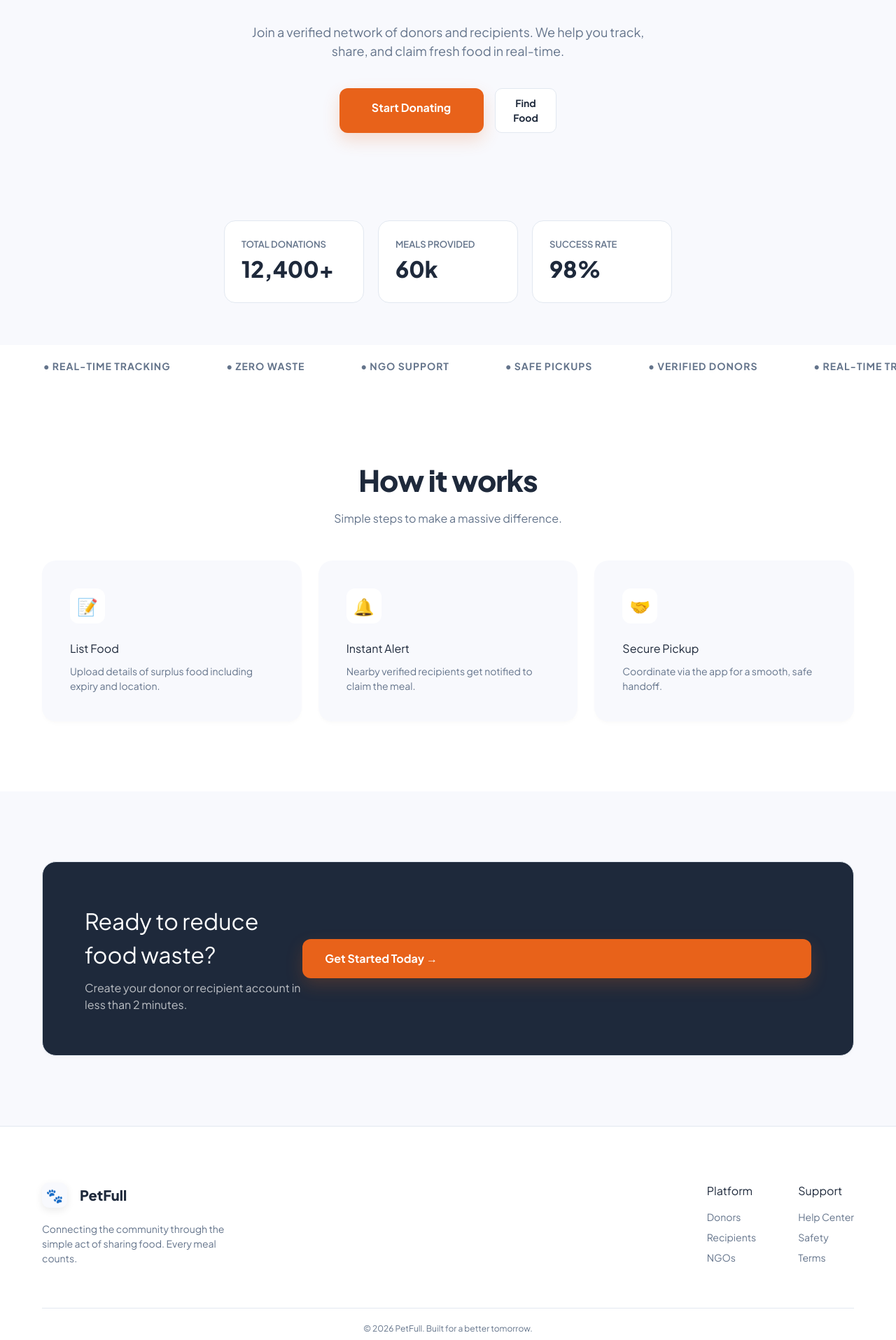
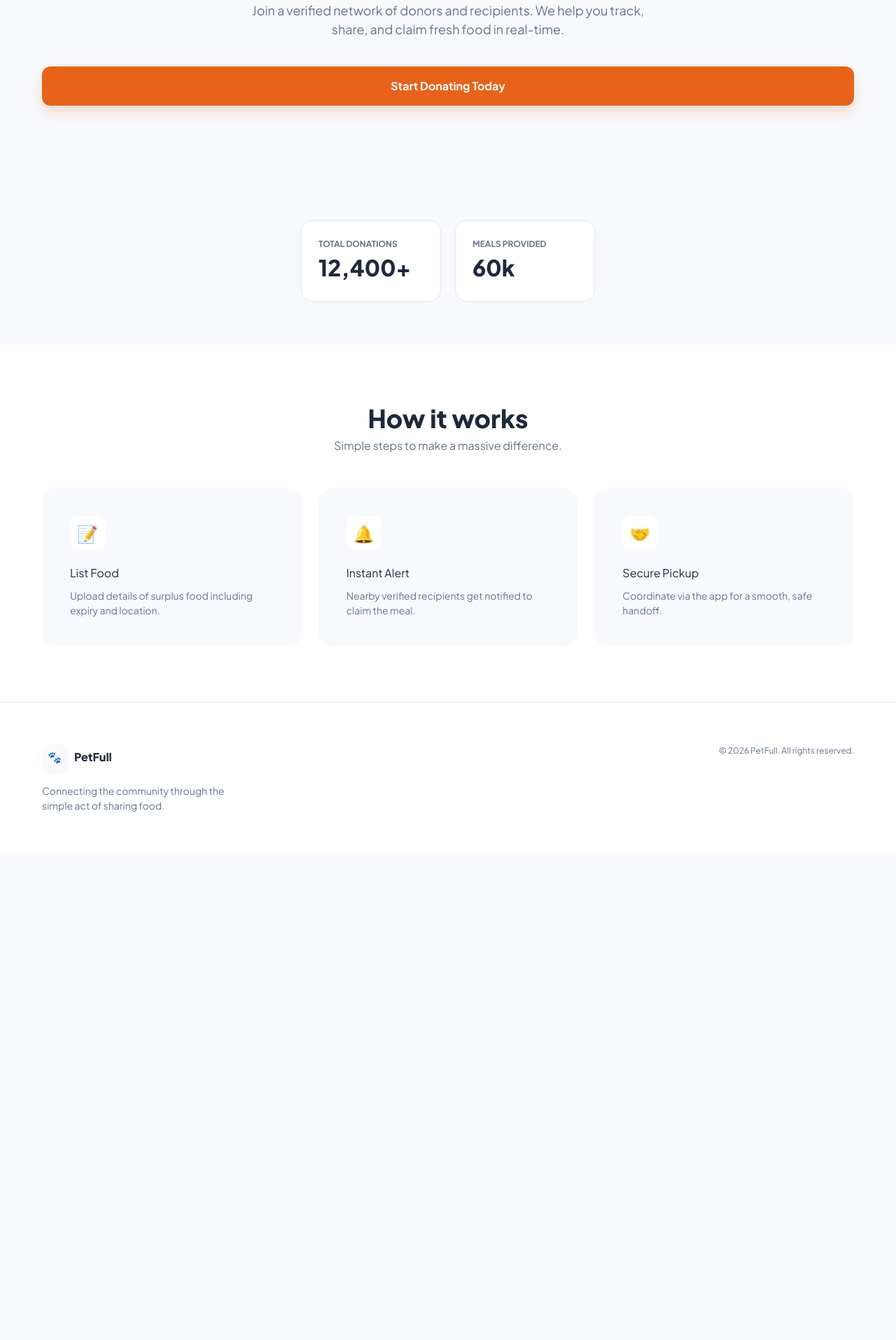
Before and after one commit to aviralgoel26/PetFull-Mine, a React (Create React App) app in the folder PetFullFrontend/petfull-frontend/: page / in a window 1280 px wide. Shown: the part 405-2320 px from the top of the page at 70% size. After the commit the page ends 1627 px from the top, so only its background shows below. Built offline with nearby package versions, Linux system fonts and the light colour scheme.

Commit message:
Integraed Landing Page 2.0

```diff
--- a/PetFullFrontend/petfull-frontend/src/pages/LandingPage.jsx
+++ b/PetFullFrontend/petfull-frontend/src/pages/LandingPage.jsx
@@ -6,11 +6,9 @@ const CSS = `
   *, *::before, *::after { box-sizing: border-box; margin: 0; padding: 0; }
 
   :root {
-    --bg-main:    #f8f9fd;   /* Soft lavender/gray from your screenshot */
+    --bg-main:    #f8f9fd;
     --card-bg:    #ffffff;
-    --primary:    #e8621a;   /* The orange from your "Pending" tags */
-    --accent-v:   #6366f1;   /* Indigo for a modern touch */
-    --accent-g:   #10b981;   /* Green for success states */
+    --primary:    #e8621a;
     --text-main:  #1e293b;
     --text-muted: #64748b;
     --border:     #e2e8f0;
@@ -22,134 +20,67 @@ const CSS = `
     background: var(--bg-main);
     color: var(--text-main);
     overflow-x: hidden;
-    line-height: 1.5;
   }
 
-  /* ── Nav ── */
+  /* Reveal Animation */
+  .reveal {
+    opacity: 0;
+    transform: translateY(20px);
+    transition: all 0.8s ease-out;
+  }
+  .reveal.visible {
+    opacity: 1;
+    transform: translateY(0);
+  }
+
+  /* Nav */
   .nav {
     position: fixed; top: 0; left: 0; right: 0; z-index: 100;
     display: flex; align-items: center; justify-content: space-between;
-    padding: 20px 60px;
-    transition: all 300ms ease;
+    padding: 20px 60px; transition: 300ms;
   }
   .nav.scrolled {
     background: rgba(255,255,255,0.8);
     backdrop-filter: blur(12px);
     padding: 12px 60px;
     border-bottom: 1px solid var(--border);
-    box-shadow: 0 4px 20px rgba(0,0,0,0.03);
-  }
-  .nav-logo {
-    display: flex; align-items: center; gap: 10px;
-    font-size: 20px; font-weight: 800;
-    color: var(--text-main); text-decoration: none;
-  }
-  .nav-logo-paw {
-    width: 36px; height: 36px; border-radius: 10px;
-    background: #fff; display: flex; align-items: center;
-    justify-content: center; box-shadow: 0 4px 12px rgba(0,0,0,0.08);
-  }
-  .nav-links { display: flex; align-items: center; gap: 12px; }
-  .nav-link {
-    padding: 8px 16px; border-radius: 8px; font-size: 14px;
-    font-weight: 600; color: var(--text-muted); text-decoration: none;
-    transition: all 200ms ease;
-  }
-  .nav-link:hover { color: var(--primary); background: #fff; }
-  .nav-btn {
-    padding: 10px 24px; border-radius: 10px;
-    background: var(--text-main); color: #fff;
-    font-size: 14px; font-weight: 700; border: none;
-    cursor: pointer; transition: all 200ms ease; text-decoration: none;
-  }
-  .nav-btn:hover { transform: translateY(-1px); box-shadow: 0 10px 20px rgba(0,0,0,0.1); }
-
-  /* ── Hero ── */
-  .hero {
-    min-height: 90vh;
-    display: flex; flex-direction: column;
-    justify-content: center; align-items: center;
-    padding: 140px 60px 80px;
-    text-align: center;
-  }
-  .hero-tag {
-    display: inline-flex; align-items: center; gap: 8px;
-    padding: 8px 16px; border-radius: 99px;
-    background: #fff; border: 1px solid var(--border);
-    font-size: 12px; font-weight: 700; color: var(--primary);
-    margin-bottom: 24px; box-shadow: 0 2px 10px rgba(0,0,0,0.02);
-  }
-  .hero-h1 {
-    font-size: clamp(48px, 6vw, 82px);
-    font-weight: 800; line-height: 1.1;
-    letter-spacing: -2px; color: var(--text-main);
-    max-width: 900px; margin-bottom: 24px;
-  }
-  .hero-h1 span { color: var(--primary); }
-
-  .hero-sub {
-    font-size: 18px; color: var(--text-muted);
-    max-width: 600px; margin-bottom: 40px;
   }
 
-  .btn-primary {
-    padding: 16px 32px; border-radius: 12px;
-    background: var(--primary); color: #fff;
-    font-size: 16px; font-weight: 700;
-    border: none; cursor: pointer; transition: 300ms; text-decoration: none;
-    box-shadow: 0 10px 25px rgba(232, 98, 26, 0.2);
-  }
-  .btn-primary:hover { transform: translateY(-3px); box-shadow: 0 15px 30px rgba(232, 98, 26, 0.3); }
+  .nav-logo { display: flex; align-items: center; gap: 10px; font-weight: 800; text-decoration: none; color: inherit; }
+  .nav-logo-paw { width: 36px; height: 36px; background: #fff; border-radius: 10px; display: flex; align-items: center; justify-content: center; box-shadow: 0 4px 10px rgba(0,0,0,0.05); }
 
-  /* ── Dashboard-style Cards ── */
-  .section { padding: 100px 60px; }
+  .nav-links { display: flex; align-items: center; gap: 12px; }
+  .nav-link { padding: 8px 16px; font-size: 14px; font-weight: 600; color: var(--text-muted); text-decoration: none; }
+  .nav-btn { padding: 10px 24px; border-radius: 10px; background: var(--text-main); color: #fff; font-weight: 700; text-decoration: none; font-size: 14px; }
+
+  /* Hero */
+  .hero { min-height: 90vh; display: flex; flex-direction: column; justify-content: center; align-items: center; padding: 100px 60px; text-align: center; }
+  .hero-tag { padding: 8px 16px; background: #fff; border: 1px solid var(--border); border-radius: 99px; font-size: 12px; font-weight: 700; color: var(--primary); margin-bottom: 24px; }
+  .hero-h1 { font-size: clamp(40px, 6vw, 72px); font-weight: 800; line-height: 1.1; margin-bottom: 24px; }
+  .hero-h1 span { color: var(--primary); }
+  .hero-sub { color: var(--text-muted); max-width: 600px; margin-bottom: 40px; font-size: 18px; }
+
+  .btn-primary { padding: 16px 32px; background: var(--primary); color: #fff; border-radius: 12px; text-decoration: none; font-weight: 700; box-shadow: 0 10px 20px rgba(232, 98, 26, 0.2); transition: 0.3s; }
+  .btn-primary:hover { transform: translateY(-3px); }
+
+  /* Cards */
+  .section { padding: 80px 60px; }
   .grid-3 { display: grid; grid-template-columns: repeat(3, 1fr); gap: 24px; margin-top: 48px; }
+  .white-card { background: #fff; padding: 40px; border-radius: 20px; border: 1px solid var(--border); transition: 0.3s; }
+  .icon-box { width: 50px; height: 50px; border-radius: 12px; background: var(--bg-main); display: flex; align-items: center; justify-content: center; font-size: 24px; margin-bottom: 20px; }
 
-  .white-card {
-    background: var(--card-bg);
-    border-radius: 20px;
-    padding: 40px;
-    border: 1px solid var(--border);
-    transition: 300ms;
-    box-shadow: 0 4px 6px -1px rgba(0,0,0,0.02), 0 2px 4px -1px rgba(0,0,0,0.01);
-  }
-  .white-card:hover {
-    transform: translateY(-5px);
-    box-shadow: 0 20px 25px -5px rgba(0,0,0,0.05);
-  }
+  .stats-strip { display: flex; gap: 20px; justify-content: center; margin-bottom: 60px; flex-wrap: wrap; }
+  .stat-card { background: #fff; padding: 24px; border-radius: 16px; border: 1px solid var(--border); min-width: 200px; }
+  .stat-val { font-size: 32px; font-weight: 800; }
+  .stat-lab { font-size: 12px; font-weight: 700; color: var(--text-muted); text-transform: uppercase; }
 
-  .icon-box {
-    width: 50px; height: 50px; border-radius: 12px;
-    display: flex; align-items: center; justify-content: center;
-    font-size: 24px; margin-bottom: 24px;
-    background: var(--bg-main);
-  }
-
-  .section-h2 { font-size: 42px; font-weight: 800; letter-spacing: -1px; margin-bottom: 12px; }
-
-  /* ── Impact Section (Referencing your screenshot layout) ── */
-  .stats-strip {
-    display: flex; gap: 20px; justify-content: center; margin-bottom: 60px;
-  }
-  .stat-card {
-    background: #fff; padding: 24px; border-radius: 16px; min-width: 200px;
-    border: 1px solid var(--border); text-align: left;
-  }
-  .stat-val { font-size: 32px; font-weight: 800; color: var(--text-main); }
-  .stat-lab { font-size: 13px; color: var(--text-muted); font-weight: 600; text-transform: uppercase; }
-
-  /* ── Marquee ── */
-  .marquee-wrap { background: #fff; padding: 20px 0; border-y: 1px solid var(--border); overflow: hidden; }
-  .marquee-track { display: flex; animation: marquee 30s linear infinite; width: max-content; }
-  .marquee-item { padding: 0 40px; font-weight: 700; color: var(--text-muted); font-size: 14px; text-transform: uppercase; letter-spacing: 1px; }
-  @keyframes marquee { from { transform: translateX(0); } to { transform: translateX(-50%); } }
-
-  .footer { background: #fff; padding: 80px 60px 40px; border-top: 1px solid var(--border); }
+  .footer { background: #fff; padding: 60px; border-top: 1px solid var(--border); }
 
   @media (max-width: 768px) {
-    .nav { padding: 15px 24px; }
+    .nav { padding: 20px; }
+    .hero { padding: 100px 20px; }
     .grid-3 { grid-template-columns: 1fr; }
-    .section { padding: 60px 24px; }
+    .section { padding: 60px 20px; }
   }
 `;
 
@@ -157,8 +88,14 @@ function useReveal() {
   const ref = useRef(null);
   const [visible, setVisible] = useState(false);
   useEffect(() => {
-    const obs = new IntersectionObserver(([e]) => { if (e.isIntersecting) { setVisible(true); obs.disconnect(); } }, { threshold: 0.1 });
-    if (ref.current) obs.observe(ref.current);
+    const node = ref.current;
+    const obs = new IntersectionObserver(([e]) => {
+      if (e.isIntersecting) {
+        setVisible(true);
+        obs.disconnect();
+      }
+    }, { threshold: 0.1 });
+    if (node) obs.observe(node);
     return () => obs.disconnect();
   }, []);
   return [ref, visible];
@@ -166,14 +103,14 @@ function useReveal() {
 
 export default function LandingPage() {
   const [scrolled, setScrolled] = useState(false);
+  const [heroRef, heroVisible] = useReveal();
+  const [howRef, howVisible] = useReveal();
+
   useEffect(() => {
     const onScroll = () => setScrolled(window.scrollY > 40);
     window.addEventListener("scroll", onScroll);
     return () => window.removeEventListener("scroll", onScroll);
   }, []);
-
-  const [heroRef, heroVisible] = useReveal();
-  const [howRef, howVisible] = useReveal();
 
   return (
     <>
@@ -182,26 +119,23 @@ export default function LandingPage() {
       <nav className={`nav${scrolled ? " scrolled" : ""}`}>
         <a href="/" className="nav-logo">
           <div className="nav-logo-paw">🐾</div>
-          <span style={{marginLeft: '8px'}}>PetFull</span>
+          <span>PetFull</span>
         </a>
         <div className="nav-links">
           <a href="#how" className="nav-link">Process</a>
-          <a href="#impact" className="nav-link">Impact</a>
           <a href="/login" className="nav-link">Login</a>
           <a href="/register" className="nav-btn">Join Now</a>
         </div>
       </nav>
 
-      <section className="hero" ref={heroRef}>
+      {/* FIXED: heroVisible is now used in className */}
+      <section className={`hero reveal ${heroVisible ? "visible" : ""}`} ref={heroRef}>
         <div className="hero-tag">✨ Community Food Sharing</div>
         <h1 className="hero-h1">Sharing surplus food<br/>made <span>effortless.</span></h1>
         <p className="hero-sub">
           Join a verified network of donors and recipients. We help you track, share, and claim fresh food in real-time.
         </p>
-        <div style={{display:'flex', gap: '16px'}}>
-          <a href="/register" className="btn-primary">Start Donating</a>
-          <a href="/register" className="nav-btn" style={{background:'#fff', color: 'var(--text-main)', border:'1px solid var(--border)'}}>Find Food</a>
-        </div>
+        <a href="/register" className="btn-primary">Start Donating Today</a>
       </section>
 
       <div className="stats-strip">
@@ -213,27 +147,12 @@ export default function LandingPage() {
           <div className="stat-lab">Meals Provided</div>
           <div className="stat-val">60k</div>
         </div>
-        <div className="stat-card">
-          <div className="stat-lab">Success Rate</div>
-          <div className="stat-val">98%</div>
-        </div>
       </div>
 
-      <div className="marquee-wrap">
-        <div className="marquee-track">
-          {["Verified Donors", "Real-time Tracking", "Zero Waste", "NGO Support", "Safe Pickups"].map((item, i) => (
-            <span key={i} className="marquee-item">● {item}</span>
-          ))}
-          {/* Duplicate for loop */}
-          {["Verified Donors", "Real-time Tracking", "Zero Waste", "NGO Support", "Safe Pickups"].map((item, i) => (
-            <span key={i+5} className="marquee-item">● {item}</span>
-          ))}
-        </div>
-      </div>
-
-      <section className="section" id="how" ref={howRef} style={{background: '#fff'}}>
+      {/* FIXED: howVisible is now used in className */}
+      <section className={`section reveal ${howVisible ? "visible" : ""}`} id="how" ref={howRef} style={{background: '#fff'}}>
         <div style={{textAlign: 'center'}}>
-          <h2 className="section-h2">How it works</h2>
+          <h2 style={{fontSize: '36px', fontWeight: 800}}>How it works</h2>
           <p style={{color: 'var(--text-muted)'}}>Simple steps to make a massive difference.</p>
         </div>
         <div className="grid-3">
@@ -251,42 +170,18 @@ export default function LandingPage() {
         </div>
       </section>
 
-      <section className="section">
-        <div className="white-card" style={{display: 'flex', alignItems: 'center', justifyContent: 'space-between', padding: '60px', background: 'var(--text-main)', color: '#fff'}}>
-          <div>
-            <h2 style={{fontSize: '32px', marginBottom: '12px'}}>Ready to reduce food waste?</h2>
-            <p style={{opacity: 0.7}}>Create your donor or recipient account in less than 2 minutes.</p>
-          </div>
-          <a href="/register" className="btn-primary">Get Started Today →</a>
-        </div>
-      </section>
-
       <footer className="footer">
         <div style={{display: 'flex', justifyContent: 'space-between', flexWrap: 'wrap', gap: '40px'}}>
           <div style={{maxWidth: '300px'}}>
             <div className="nav-logo" style={{marginBottom: '20px'}}>
               <div className="nav-logo-paw" style={{background: 'var(--bg-main)'}}>🐾</div>
-              <span style={{marginLeft: '8px'}}>PetFull</span>
+              <span>PetFull</span>
             </div>
-            <p style={{color: 'var(--text-muted)', fontSize: '14px'}}>Connecting the community through the simple act of sharing food. Every meal counts.</p>
+            <p style={{color: 'var(--text-muted)', fontSize: '14px'}}>Connecting the community through the simple act of sharing food.</p>
           </div>
-          <div style={{display: 'flex', gap: '60px'}}>
-            <div>
-              <h4 style={{marginBottom: '15px'}}>Platform</h4>
-              <p style={{color: 'var(--text-muted)', fontSize: '14px', marginBottom: '8px'}}>Donors</p>
-              <p style={{color: 'var(--text-muted)', fontSize: '14px', marginBottom: '8px'}}>Recipients</p>
-              <p style={{color: 'var(--text-muted)', fontSize: '14px'}}>NGOs</p>
-            </div>
-            <div>
-              <h4 style={{marginBottom: '15px'}}>Support</h4>
-              <p style={{color: 'var(--text-muted)', fontSize: '14px', marginBottom: '8px'}}>Help Center</p>
-              <p style={{color: 'var(--text-muted)', fontSize: '14px', marginBottom: '8px'}}>Safety</p>
-              <p style={{color: 'var(--text-muted)', fontSize: '14px'}}>Terms</p>
-            </div>
+          <div style={{fontSize: '12px', color: 'var(--text-muted)'}}>
+            © 2026 PetFull. All rights reserved.
           </div>
-        </div>
-        <div style={{marginTop: '60px', paddingTop: '20px', borderTop: '1px solid var(--border)', fontSize: '12px', color: 'var(--text-muted)', textAlign: 'center'}}>
-          © 2026 PetFull. Built for a better tomorrow.
         </div>
       </footer>
     </>
```
